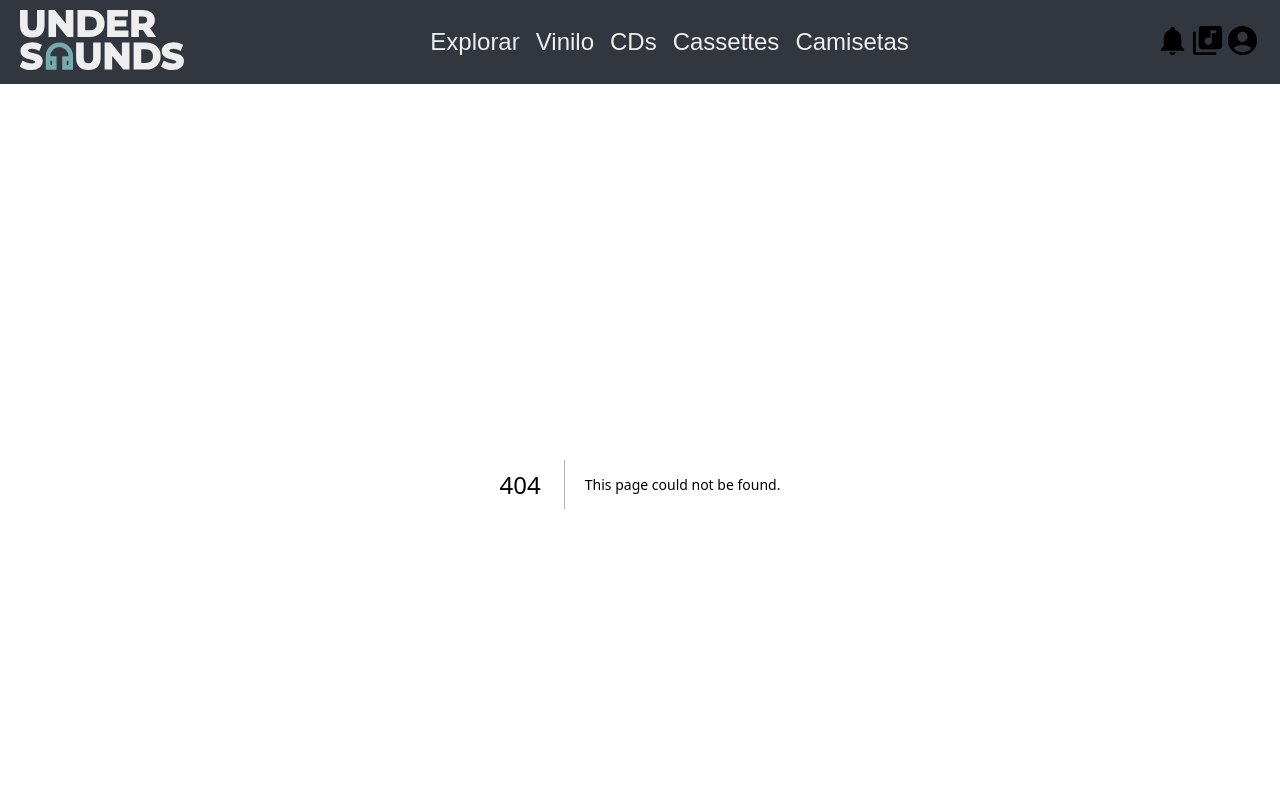
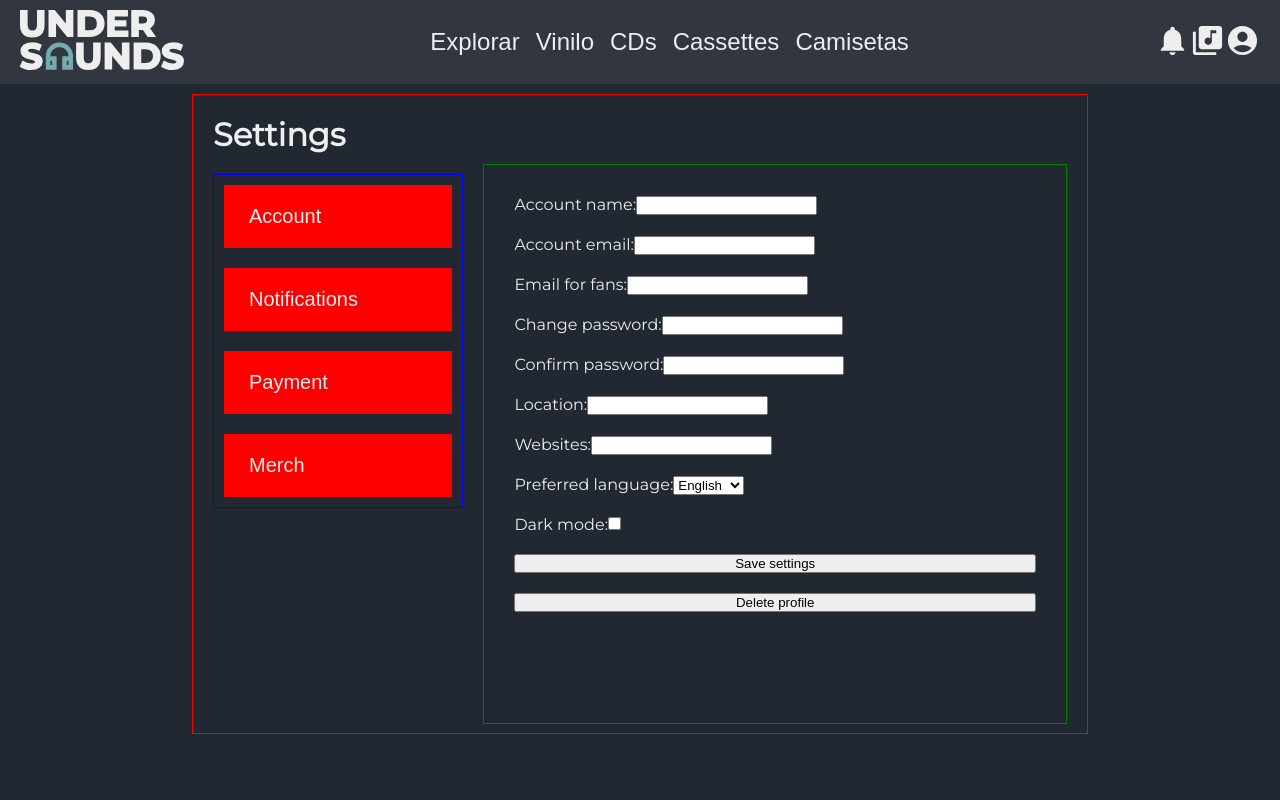
Before and after one commit to abenitezm/undersounds, a Next.js app: page /account in a window 1280 px wide. Before the commit this address had no page. Shown: the top 800 px of the page. Built offline with nearby package versions, Linux system fonts and the light colour scheme.

Commit message:
Formulario 0.1

```diff
--- /dev/null
+++ b/src/app/account/page.tsx
@@ -0,0 +1,103 @@
+"use client";
+
+import colors from "../colors";
+import { useState } from "react";
+import AccountForm from "../components/AccountForm";
+
+const SettingsPage = () => {
+  const [selected, setSelected] = useState("Account");
+
+  return (
+    <main style={styles.main}>
+      <h1>Settings</h1>
+      <div style={{ display: "flex", flexDirection: "row" }}>
+        <div style={styles.sideMenu}>
+          <button
+            style={styles.sideMenuButton}
+            onClick={() => {
+              setSelected("Account");
+            }}
+          >
+            Account
+          </button>
+          <button
+            style={styles.sideMenuButton}
+            onClick={() => {
+              setSelected("Notifications");
+            }}
+          >
+            Notifications
+          </button>
+          <button
+            style={styles.sideMenuButton}
+            onClick={() => {
+              setSelected("Payment");
+            }}
+          >
+            Payment
+          </button>
+          <button
+            style={styles.sideMenuButton}
+            onClick={() => {
+              setSelected("Merch");
+            }}
+          >
+            Merch
+          </button>
+        </div>
+        <div
+          style={styles.form}
+        >
+            {selected === "Account" && <AccountForm/>}
+            {selected === "Notifications" && <h2>Notifications</h2>}
+            {selected === "Payment" && <h2>Payment</h2>}
+            {selected === "Merch" && <h2>Merch</h2>}
+
+        </div>
+      </div>
+    </main>
+  );
+};
+
+const styles = {
+  main: {
+    padding: 20,
+    width: "70%",
+    height: "80vh",
+    border: "1px solid red",
+    marginTop: 10,
+  },
+  sideMenu: {
+    display: "flex",
+    height: "100%",
+    width: "30%",
+    flexDirection: "column",
+    gap: 20,
+    border: "1px solid blue",
+    padding: 10,
+    marginTop: 20,
+    marginRight: 20,
+  },
+  form: {
+    width: "70%",
+    marginTop: 10,
+    height: "70vh",
+    border: "1px solid green",
+    padding: 10,
+    display: 'flex',
+    flexDirection: 'column',
+  },
+  sideMenuButton: {
+    border: "none",
+    color: colors.secondary,
+    backgroundColor: "red",
+    cursor: "pointer",
+    fontSize: 20,
+    paddingTop: 20,
+    paddingBottom: 20,
+    paddingLeft: 25,
+    textAlign: "left",
+  },
+};
+
+export default SettingsPage;
--- /dev/null
+++ b/src/app/components/AccountForm.tsx
@@ -0,0 +1,126 @@
+"use client";
+
+import { useState } from "react";
+
+const AccountForm = () => {
+  const [inputs, setInputs] = useState({
+    username: "",
+    password: "",
+    location: "",
+    websites: "",
+    accountEmail: "",
+    emailForFans: "",
+    preferredLanguage: "",
+    darkMode: false,
+  });
+
+  const handleChange = (e) => {
+    const name = e.target.name;
+    const value = e.target.value;
+    setInputs({
+        ...inputs, // Mantengo el resto de campos con el valor que tienen
+        [name]: value, // Actualizo el campo que ha cambiado
+    });
+  };
+
+  const handleSubmit = (e) => {
+    e.preventDefault(); // previene que recargue la página y perdamos la info
+    console.log(inputs);
+  };
+
+  return (
+    <form onSubmit={handleSubmit} style={styles.form}>
+      <label>
+        Account name:
+        <input
+        onChange={handleChange} type="text" name="username" defaultValue={inputs.username || ""} />
+      </label>
+
+      <label>
+        Account email:
+        <input
+        onChange={handleChange}
+          type="email"
+          name="accountEmail"
+          defaultValue={inputs.accountEmail || ""}
+        />
+      </label>
+
+      <label>
+        Email for fans:
+        <input
+        onChange={handleChange}
+          type="email"
+          name="emailForFans"
+          defaultValue={inputs.emailForFans || ""}
+        />
+      </label>
+
+      <label>
+        Change password:
+        <input
+        onChange={handleChange} type="password" name="password" defaultValue={inputs.password || ""} />
+      </label>
+
+      <label>
+        Confirm password:
+        <input
+        onChange={handleChange} type="password" name="password" defaultValue={inputs.password || ""} />
+      </label>
+
+      <label>
+        Location:
+        <input
+        onChange={handleChange} type="text" name="location" defaultValue={inputs.location || ""} />
+      </label>
+
+      <label>
+        Websites:
+        <input
+        onChange={handleChange} type="text" name="website" defaultValue={inputs.websites || ""} />
+      </label>
+
+      <label>
+        Preferred language:
+        <select name="preferredLanguage" onChange={handleChange} defaultValue={inputs.preferredLanguage || ""}>
+          <option value="en">English</option>
+          <option value="es">Spanish</option>
+          <option value="fr">French</option>
+          <option value="de">German</option>
+        </select>
+      </label>
+
+      <label>
+        Dark mode:
+        <input
+        onChange={handleChange}
+          type="checkbox"
+          name="darkMode"
+          defaultChecked={inputs.darkMode || false}
+        />
+      </label>
+
+      <button type="submit">Save settings</button>
+
+      <button
+        type="button"
+        onClick={() => {
+          console.log("Delete profile");
+        }}
+      >
+        Delete profile
+      </button>
+    </form>
+  );
+};
+
+const styles = {
+    form: {
+        padding: 20,
+        display: 'flex',
+        flexDirection: 'column',
+        gap: 20,
+    }
+}
+
+export default AccountForm;
```
Also changed, not shown: src/app/artist/[id]/page.tsx (+2 -75 lines), src/app/components/ProfileInfo.tsx (added, +99 -0 lines).
